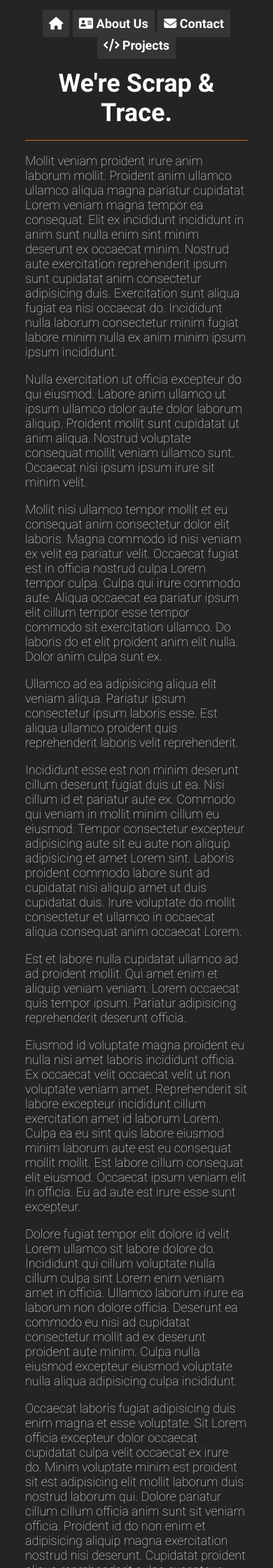
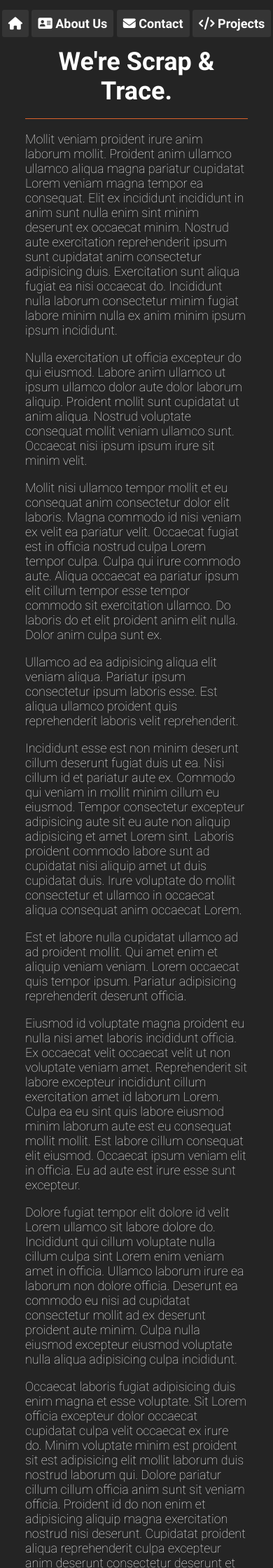
Before and after one commit to scrap-and-trace/scrap-and-trace.github.io, a Jekyll site: the page built from index.md, in a window 390 px wide. Shown: the top 2240 px of the page at 70% size. Built offline with Jekyll 4.4.1, drawn with Linux system fonts in a browser that asks for light colours.

Commit message:
Fix mobile nav bar

```diff
--- a/styles/style.css
+++ b/styles/style.css
@@ -242,6 +242,12 @@ hr {
     height: auto;
   }
 
+  header {
+    padding: 0;
+    text-align: center;
+    margin-top: 1em;
+  }
+
   header nav h1 {
     display: none;
   }
```
